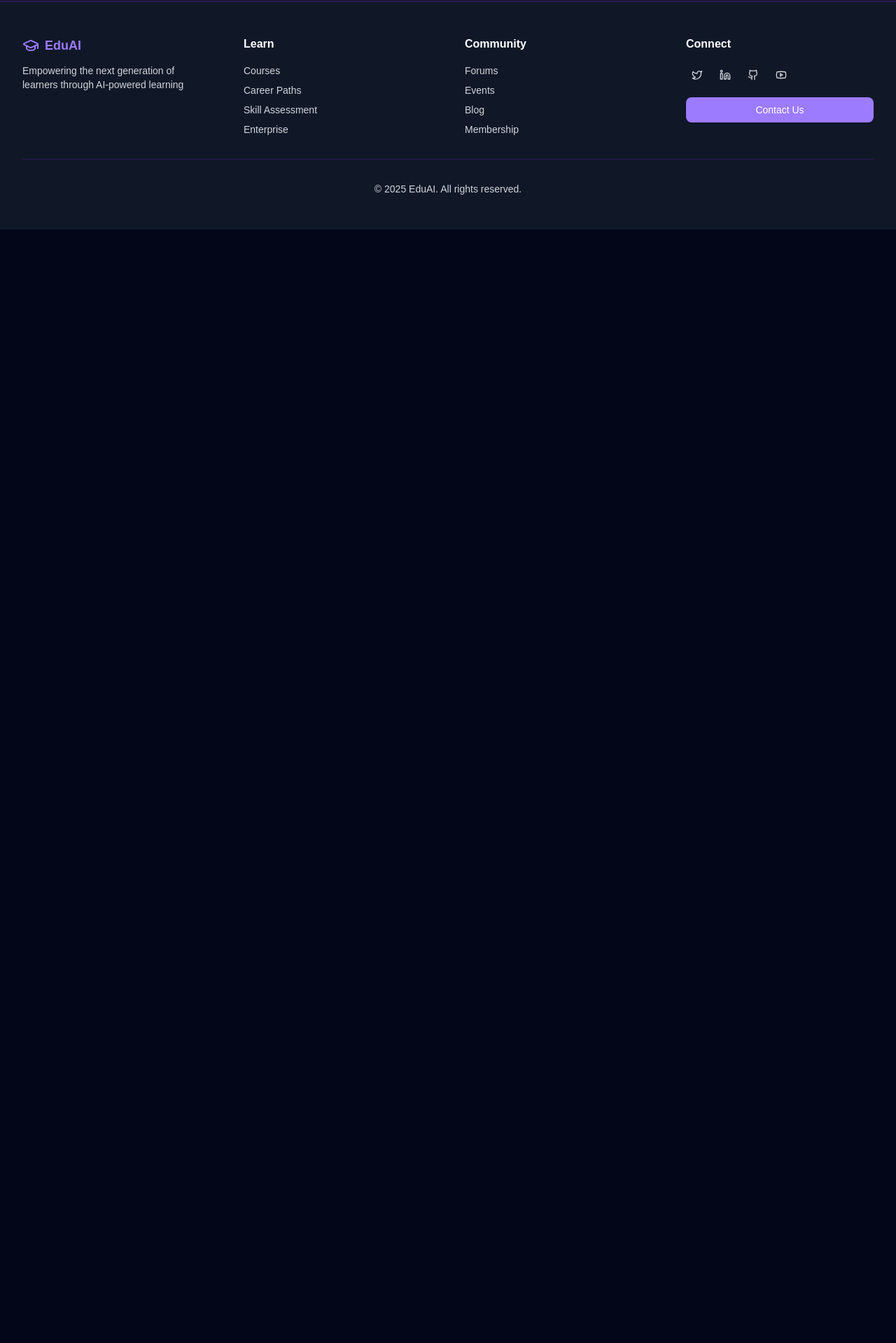
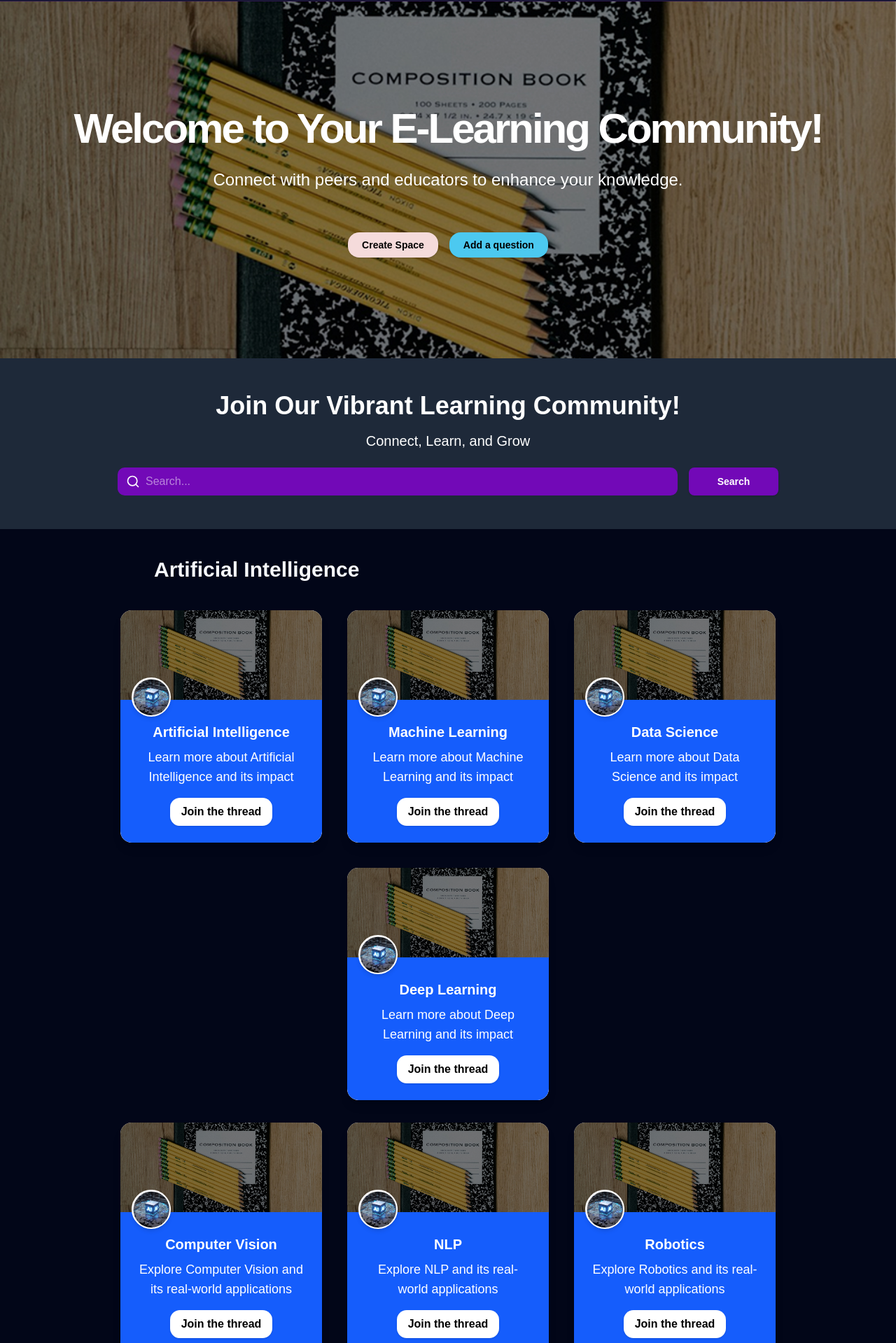
Before and after one commit to Yashparmar1125/EduAI, a React (Vite) app in the folder Frontend/: page /community1 in a window 1280 px wide. Shown: the part 63-1982 px from the top of the page at 70% size. Before the commit the page ends 800 px from the top, so only its background shows below. Built offline with nearby package versions, Linux system fonts and the light colour scheme.

Commit message:
Created COmmunity folder and added TopSection.jsx file in it 90% completed

```diff
--- a/Frontend/src/App.jsx
+++ b/Frontend/src/App.jsx
@@ -18,7 +18,7 @@ import Login from './modals/Login';
 import { Navbar } from './components/navbar';
 import CourseLearning from './pages/Dashboard/CourseLearning';
 import ProtectedRoute from './components/ProtectedRoute';
-
+import TopSection from './pages/Community/TopSection'; // Import TopSection component
 
 function App() {
   return (
@@ -31,9 +31,7 @@ function App() {
             <Route path="/signup" element={<SignUpLayout />} />
             <Route path="/login" element={<LogInLayout />} />
             <Route path="/internships" element={<Internships />} />
-
-
-
+            <Route path="/community1" element={<TopSection />} /> {/* Add route for TopSection */}
 
             {/* Protected Routes */}
             <Route path="/assessment" element={<ProtectedRoute element={<Questions />} />} />
--- /dev/null
+++ b/Frontend/src/pages/Community/TopSection.jsx
@@ -0,0 +1,180 @@
+import React, { Fragment } from 'react';
+import { Button } from '@/components/ui/button';
+import { Search } from 'lucide-react';
+import comImage from '@/assets/com_image.jpg';
+import aiImage from '@/assets/AI.png'; // Updated AI image path
+
+const TopSection = ({ title, subtitle, buttons }) => {
+  return (
+    <Fragment>
+      {/* Updated Background with Image */}
+      <div
+        className="flex flex-col items-center justify-center w-full py-36 bg-black bg-cover bg-center bg-no-repeat"
+        style={{ backgroundImage: `url(${comImage})` }}
+      >
+        <div className="flex flex-col items-center justify-center gap-14 w-full max-w-7xl px-4">
+          {/* Text Container */}
+          <div className="flex flex-col items-center justify-center w-full gap-4">
+            <h1 className="text-white text-5xl md:text-6xl font-bold text-center leading-tight tracking-tighter">
+              {title}
+            </h1>
+            <p className="text-white text-xl md:text-2xl font-normal text-center leading-relaxed">
+              {subtitle}
+            </p>
+          </div>
+
+          {/* Buttons Container */}
+          <div className="flex flex-row items-center justify-center gap-4">
+            {buttons.map((button, index) => (
+              <Button
+                key={index}
+                style={{
+                  backgroundColor: button.bgColor,
+                  borderColor: button.borderColor,
+                  color: 'black',
+                  padding: '0.75rem 1.25rem',
+                  fontWeight: 'bold',
+                  borderRadius: '1rem',
+                  transition: 'background-color 0.2s',
+                }}
+                className="hover:bg-opacity-80"
+              >
+                {button.text}
+              </Button>
+            ))}
+          </div>
+        </div>
+      </div>
+
+      {/* Community Section */}
+      <div className="flex flex-col items-center justify-center w-full py-12 bg-gray-800">
+        <h2 className="text-white text-4xl font-bold">Join Our Vibrant Learning Community!</h2>
+        <p className="text-white text-xl mt-4">Connect, Learn, and Grow</p>
+
+        {/* Search Bar with Icon */}
+        <div className="flex flex-row items-center justify-center mt-6 gap-4">
+          <div className="relative">
+            <Search className="absolute left-3 top-1/2 transform -translate-y-1/2 text-white" size={20} />
+            <input
+              type="text"
+              placeholder="Search..."
+              className="pl-10 pr-4 py-2 text-white bg-[#7209B7] rounded-lg border-none outline-none w-200"
+            />
+          </div>
+          <Button
+            style={{
+              backgroundColor: '#7209B7',
+              color: 'white',
+              padding: '0.75rem 1.25rem',
+              fontWeight: 'bold',
+              borderRadius: '0.5rem',
+            }}
+            className="hover:bg-opacity-80 w-32 h-10"
+          >
+            Search
+          </Button>
+        </div>
+      </div>
+
+      {/* Title "Artificial Intelligence" */}
+      <div className="flex flex-col items-left justify-center w-full py-6 pl-55 pt-10 bg-gray-00">
+        <h2 className="text-gray-910 text-3xl font-bold">Artificial Intelligence</h2>
+      </div>
+
+      {/* Cards Section */}
+      <div className="flex flex-wrap justify-center gap-9 p-4 bg-gray-00">
+        {/* Existing 4 Cards */}
+        {["Artificial Intelligence", "Machine Learning", "Data Science", "Deep Learning"].map((topic, index) => (
+          <div key={index} className="bg-white rounded-2xl shadow-lg w-72 overflow-hidden">
+            <div className="relative">
+              <img src={comImage} alt="AI Banner" className="w-full h-32 object-cover" />
+              <div className="absolute -bottom-6 left-4 w-14 h-14 bg-white rounded-full overflow-hidden border-2 border-white shadow-md">
+                <img src={aiImage} alt="AI Icon" className="w-full h-full object-cover" />
+              </div>
+            </div>
+            <div className="bg-blue-600 text-white text-center p-6 pt-8 rounded-b-2xl">
+              <h3 className="text-xl font-bold">{topic}</h3>
+              <p className="text-lg mt-2">Learn more about {topic} and its impact</p>
+              <button className="bg-white text-black font-bold py-2 px-4 rounded-xl mt-4 shadow">Join the thread</button>
+            </div>
+          </div>
+        ))}
+      </div>
+
+      {/* Additional 4 Cards Below */}
+      <div className="flex flex-wrap justify-center gap-9 p-4 bg-gray-00">
+        {["Computer Vision", "NLP", "Robotics", "Cybersecurity"].map((topic, index) => (
+          <div key={index} className="bg-white rounded-2xl shadow-lg w-72 overflow-hidden">
+            <div className="relative">
+              <img src={comImage} alt="AI Banner" className="w-full h-32 object-cover" />
+              <div className="absolute -bottom-6 left-4 w-14 h-14 bg-white rounded-full overflow-hidden border-2 border-white shadow-md">
+                <img src={aiImage} alt="AI Icon" className="w-full h-full object-cover" />
+              </div>
+            </div>
+            <div className="bg-blue-600 text-white text-center p-6 pt-8 rounded-b-2xl">
+              <h3 className="text-xl font-bold">{topic}</h3>
+              <p className="text-lg mt-2">Explore {topic} and its real-world applications</p>
+              <button className="bg-white text-black font-bold py-2 px-4 rounded-xl mt-4 shadow">Join the thread</button>
+            </div>
+          </div>
+        ))}
+      </div>
+
+      {/* Title "Physics and Mathematics" */}
+      <div className="flex flex-col items-left justify-center w-full py-6 pl-55 pt-10 bg-gray-00">
+        <h2 className="text-gray-910 text-3xl font-bold">Physics and Mathematics</h2>
+      </div>
+
+
+      {/* Cards Section */}
+      <div className="flex flex-wrap justify-center gap-9 p-4 bg-gray-00">
+        {/* Existing 4 Cards */}
+        {["Artificial Intelligence", "Machine Learning", "Data Science", "Deep Learning"].map((topic, index) => (
+          <div key={index} className="bg-white rounded-2xl shadow-lg w-72 overflow-hidden">
+            <div className="relative">
+              <img src={comImage} alt="AI Banner" className="w-full h-32 object-cover" />
+              <div className="absolute -bottom-6 left-4 w-14 h-14 bg-white rounded-full overflow-hidden border-2 border-white shadow-md">
+                <img src={aiImage} alt="AI Icon" className="w-full h-full object-cover" />
+              </div>
+            </div>
+            <div className="bg-purple-600 text-white text-center p-6 pt-8 rounded-b-2xl">
+              <h3 className="text-xl font-bold">{topic}</h3>
+              <p className="text-lg mt-2">Learn more about {topic} and its impact</p>
+              <button className="bg-white text-black font-bold py-2 px-4 rounded-xl mt-4 shadow">Join the thread</button>
+            </div>
+          </div>
+        ))}
+      </div>
+
+      {/* Additional 4 Cards Below */}
+      <div className="flex flex-wrap justify-center gap-9 p-4 bg-gray-00">
+        {["Computer Vision", "NLP", "Robotics", "Cybersecurity"].map((topic, index) => (
+          <div key={index} className="bg-white rounded-2xl shadow-lg w-72 overflow-hidden">
+            <div className="relative">
+              <img src={comImage} alt="AI Banner" className="w-full h-32 object-cover" />
+              <div className="absolute -bottom-6 left-4 w-14 h-14 bg-white rounded-full overflow-hidden border-2 border-white shadow-md">
+                <img src={aiImage} alt="AI Icon" className="w-full h-full object-cover" />
+              </div>
+            </div>
+            <div className="bg-purple-600 text-white text-center p-6 pt-8  rounded-b-2xl">
+              <h3 className="text-xl font-bold">{topic}</h3>
+              <p className="text-lg mt-2">Explore {topic} and its real-world applications</p>
+              <button className="bg-white text-black font-bold py-2 px-4 rounded-xl mt-4 shadow">Join the thread</button>
+            </div>
+          </div>
+        ))}
+      </div>
+    </Fragment>
+  );
+};
+
+TopSection.defaultProps = {
+  title: "Welcome to Your E-Learning Community!",
+  subtitle: "Connect with peers and educators to enhance your knowledge.",
+  buttons: [
+    { text: "Create Space", bgColor: "#f5dbdb", borderColor: "#ad9b9b" },
+    { text: "Add a question", bgColor: "#4cc9f0", borderColor: "#2463eb" }
+  ]
+};
+
+export default TopSection;
```
Also changed, not shown: Frontend/src/assets/AI.png (added), Frontend/src/assets/com_image.jpg (added).
